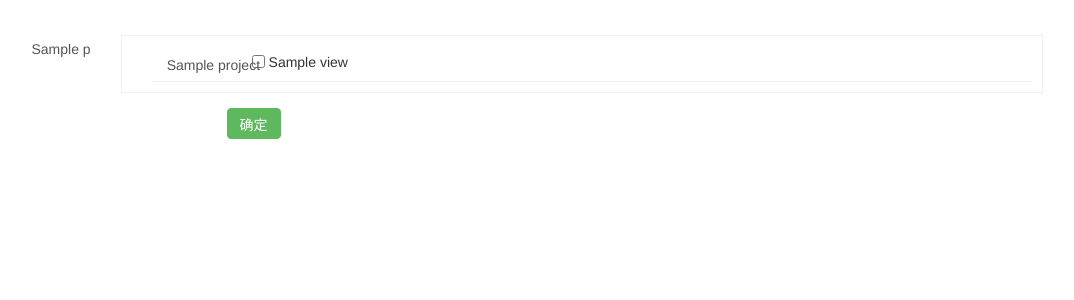
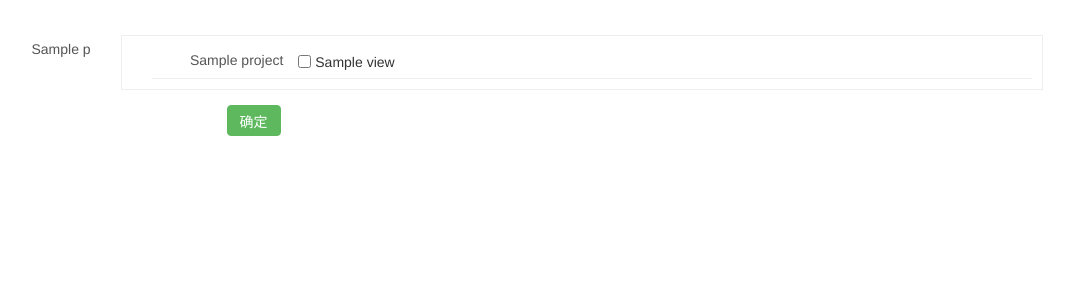
Before and after one commit to programmerPatient/education-sihuo, a Laravel app: template resources/views/admin/table/authIndex.blade.php in a window 1280 px wide. Shown: the top 300 px of the page, without its empty margins (111-1185 px from the left). Run offline with Laravel 12, Linux system fonts and the light colour scheme; the template is opened without the code that fills it: most values are stand-ins (such as "Sample title", 1, 10 or a date in 2020); some libraries are stand-ins or nearby versions.

Commit message:
报表授权

```diff
--- a/resources/views/admin/table/authIndex.blade.php
+++ b/resources/views/admin/table/authIndex.blade.php
@@ -38,10 +38,11 @@
                 <dl class="permission-list">
                     <dd>
                         @foreach($val['project'] as $value)
+                        <label class="form-label col-xs-3 col-sm-2">{{$value['name']}}</label>
                         <dl class="cl permission-list2">
-                            <dt>
+<!--                             <dt>
                                 <label class="form-label col-xs-3 col-sm-2">{{$value['name']}}</label>
-                            </dt>
+                            </dt> -->
                             <dd>
                                 @foreach($value['views'] as $VieValue)
                                 <label class="">
```
